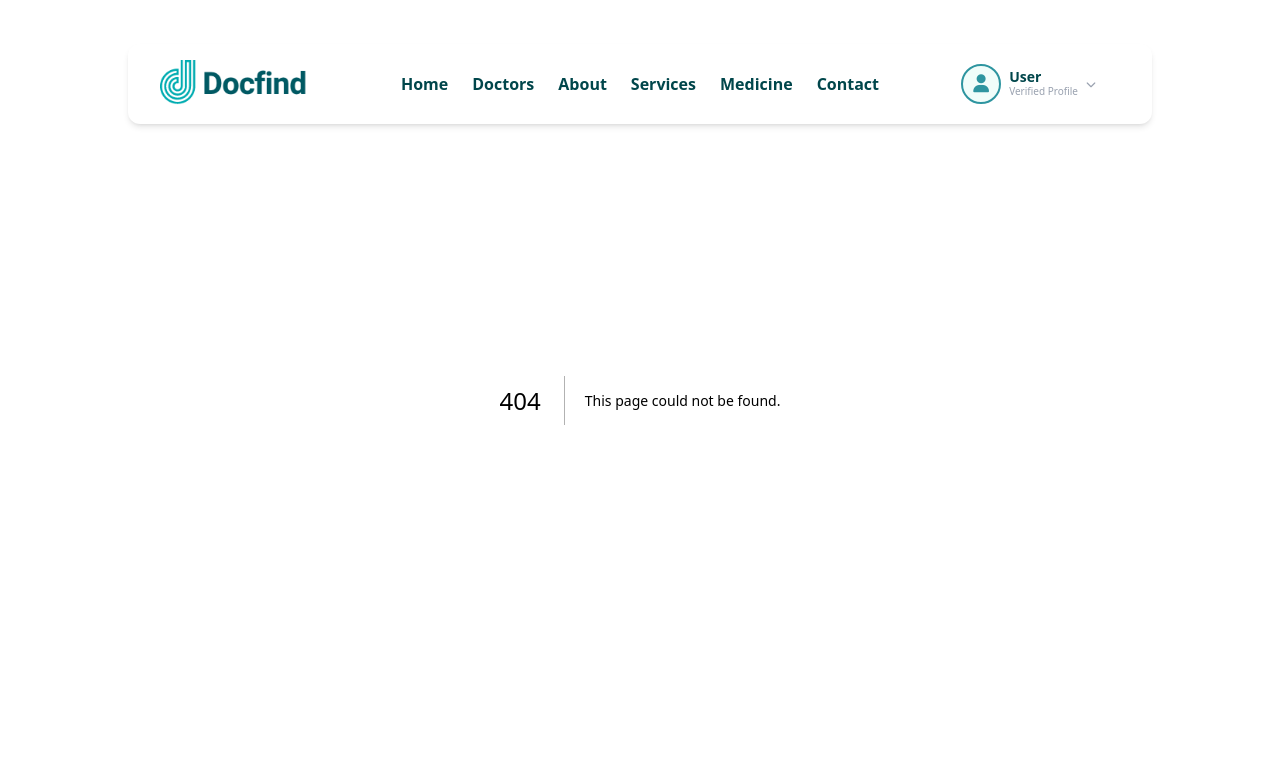
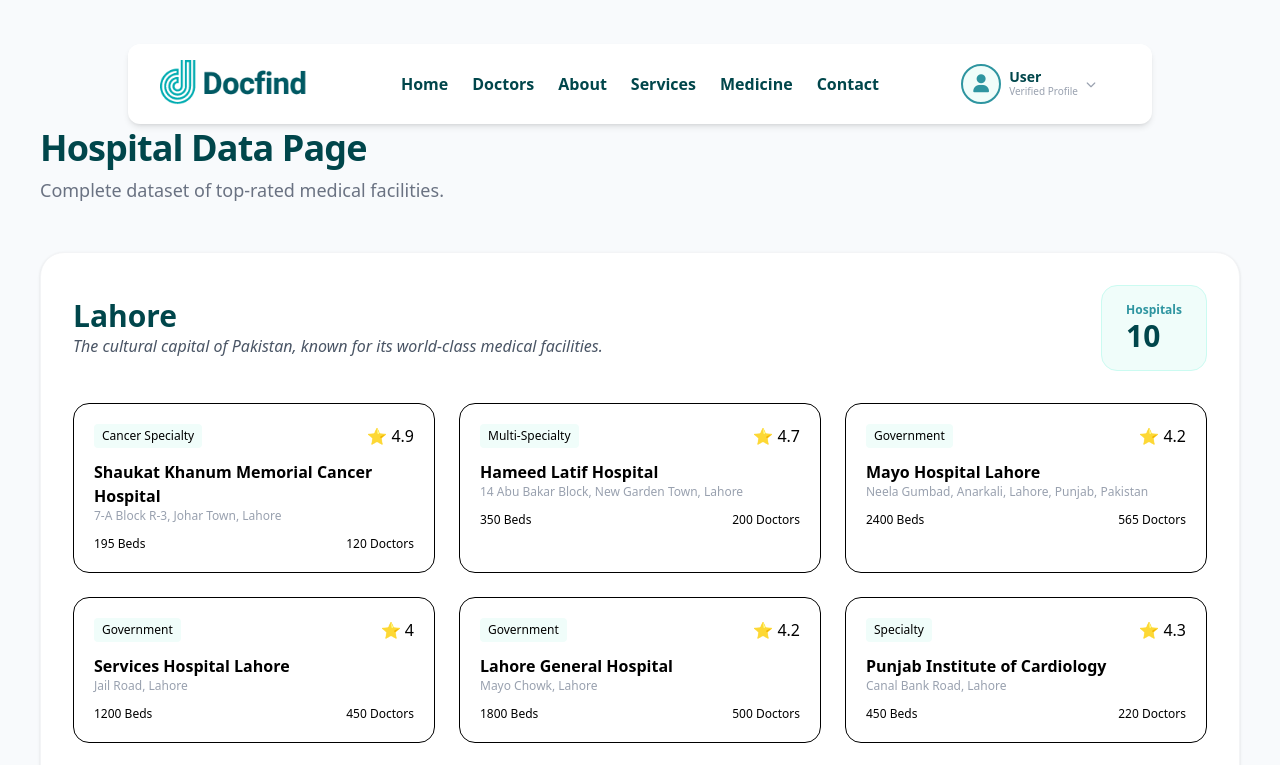
Before and after one commit to techbyrayyan/docfind, a Next.js app: page /likes/hospital-data in a window 1280 px wide. Before the commit this address had no page. Shown: the top 765 px of the page. Built offline with nearby package versions, Linux system fonts and the light colour scheme; sample sign-in values are in the browser's storage.

Commit message:
Initial commit

```diff
--- /dev/null
+++ b/app/likes/hospital-data/page.js
@@ -0,0 +1,99 @@
+"use client";
+
+import React, { useEffect, useState } from "react";
+import { cityHospitalsData, getSyncedHospitals } from "@/app/data/cityHospitalsData";
+
+export default function HospitalDataPage() {
+    const [hospitals, setHospitals] = useState(cityHospitalsData);
+    const [isClient, setIsClient] = useState(false);
+
+    useEffect(() => {
+        setIsClient(true);
+
+        const data = getSyncedHospitals();
+        if (data) setHospitals(data);
+
+        const handleUpdate = (e) => {
+            if (e.key === "docfind_hospitals" && e.newValue) {
+                try {
+                    setHospitals(JSON.parse(e.newValue));
+                } catch (err) {
+                    console.error(err);
+                }
+            }
+        };
+
+        window.addEventListener("storage", handleUpdate);
+        return () => window.removeEventListener("storage", handleUpdate);
+    }, []);
+
+    if (!isClient) {
+        return <div className="min-h-screen bg-white" />;
+    }
+
+    return (
+        <div className="min-h-screen bg-slate-50 pt-32 px-6 md:px-10 pb-20">
+            <div className="max-w-7xl mx-auto">
+                <div className="mb-12">
+                    <h1 className="text-4xl font-black text-[#00464B] tracking-tight mb-2">
+                        Hospital Data Page
+                    </h1>
+                    <p className="text-gray-500 text-lg">
+                        Complete dataset of top-rated medical facilities.
+                    </p>
+                </div>
+
+                <div className="grid grid-cols-1 gap-12">
+                    {Object.entries(hospitals).map(([cityName, cityInfo]) => (
+                        <div key={cityName} className="bg-white rounded-3xl p-8 shadow-sm border border-gray-100">
+
+                            <div className="flex flex-col md:flex-row md:items-center justify-between gap-6 mb-8">
+                                <div>
+                                    <h2 className="text-3xl font-bold text-[#00464B]">
+                                        {cityName}
+                                    </h2>
+                                    <p className="text-gray-600 italic">
+                                        {cityInfo.description}
+                                    </p>
+                                </div>
+
+                                <div className="bg-teal-50 px-6 py-4 rounded-2xl border border-teal-100">
+                                    <p className="text-xs font-bold text-[#2E95A0]">Hospitals</p>
+                                    <p className="text-3xl font-black text-[#00464B]">
+                                        {cityInfo.hospitals?.length || 0}
+                                    </p>
+                                </div>
+                            </div>
+
+                            <div className="grid grid-cols-1 md:grid-cols-2 lg:grid-cols-3 gap-6">
+                                {cityInfo.hospitals?.map((hospital) => (
+                                    <div key={hospital.id} className="p-5 rounded-2xl border hover:border-[#2E95A0]">
+
+                                        <div className="flex justify-between mb-3">
+                                            <span className="text-xs bg-teal-50 px-2 py-1 rounded">
+                                                {hospital.type}
+                                            </span>
+                                            <span>⭐ {hospital.rating}</span>
+                                        </div>
+
+                                        <h3 className="font-bold">{hospital.name}</h3>
+                                        <p className="text-xs text-gray-400">
+                                            {hospital.address}
+                                        </p>
+
+                                        <div className="flex justify-between text-xs mt-3">
+                                            <span>{hospital.beds} Beds</span>
+                                            <span>{hospital.doctors} Doctors</span>
+                                        </div>
+
+                                    </div>
+                                ))}
+                            </div>
+
+                        </div>
+                    ))}
+                </div>
+            </div>
+        </div>
+    );
+}
```
